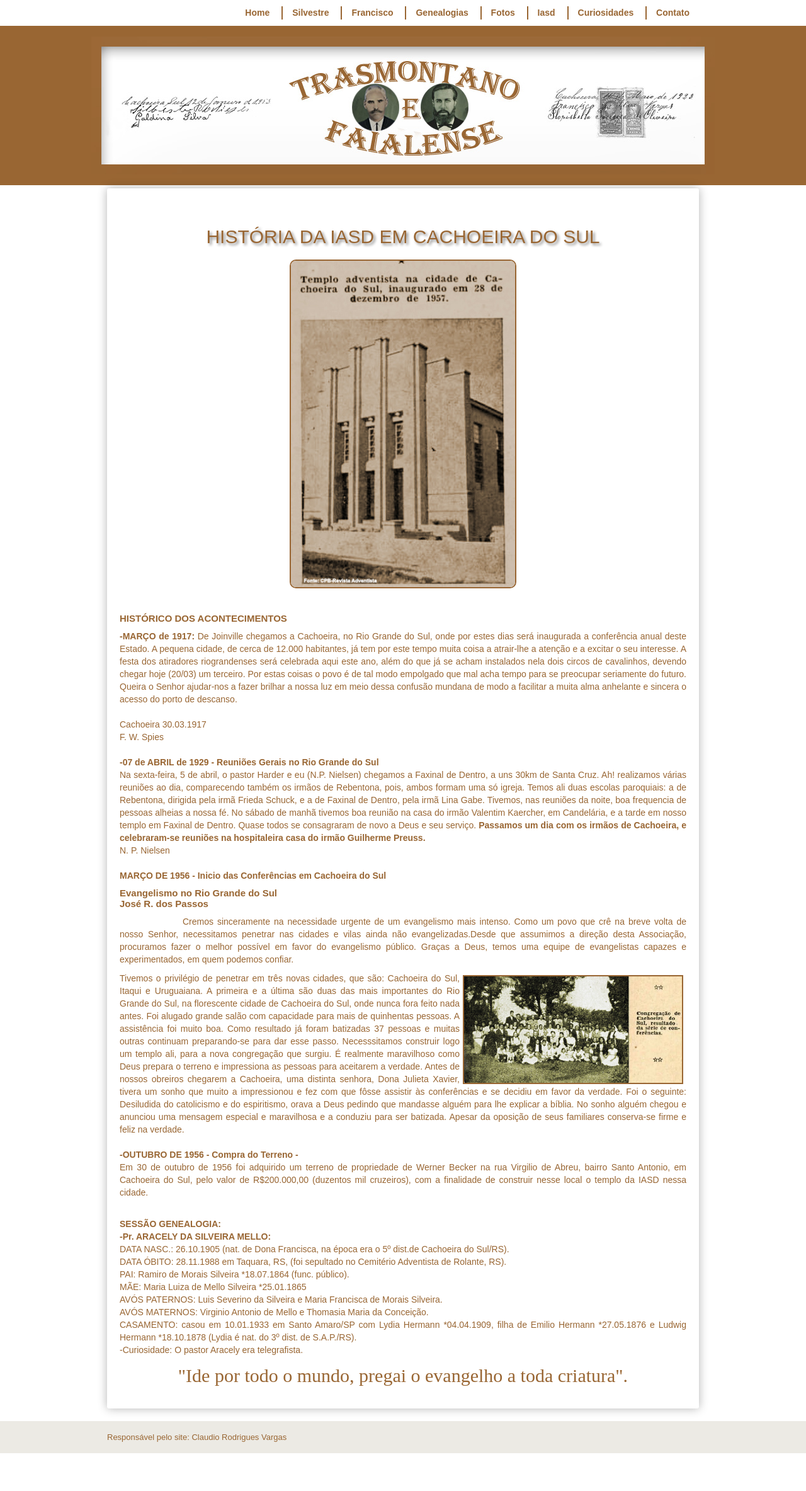
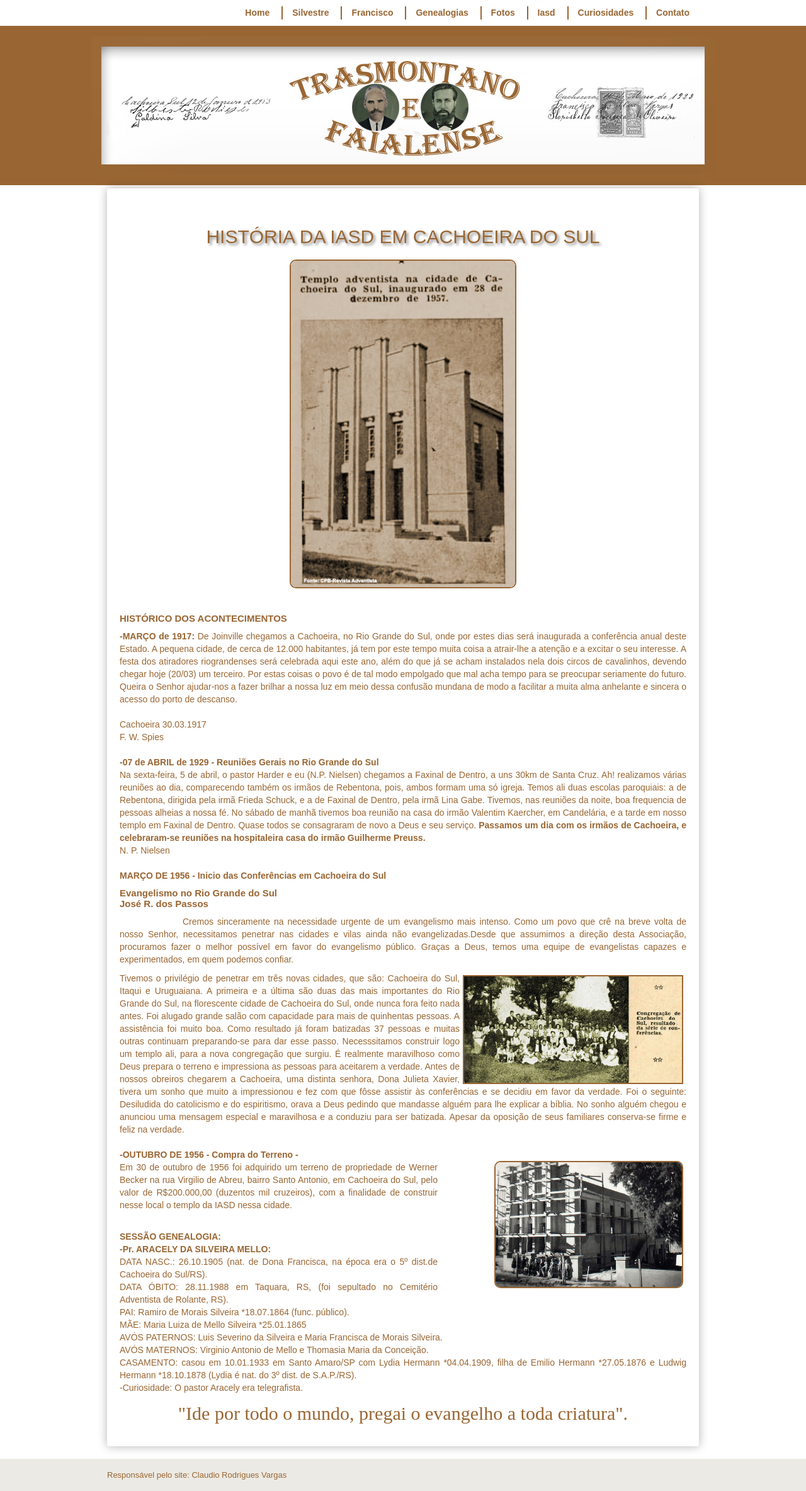
Before and after one commit to claudiovargas1955/claudiovargas1955.github.io, a Jekyll site: the page built from _pages/história-da-iasd-cachoeira.html, in a window 1280 px wide. Shown: the whole page at 63% size. Built offline with Jekyll 4.4.1, drawn with Linux system fonts in a browser that asks for light colours; some web fonts are replaced; before the commit the page ends 2307 px from its top, so only the background shows below that.

Commit message:
Update história-da-iasd-cachoeira.html

```diff
--- a/_pages/história-da-iasd-cachoeira.html
+++ b/_pages/história-da-iasd-cachoeira.html
@@ -140,10 +140,13 @@ templo ali, para a nova congregação que surgiu. É realmente maravilhoso como
 chegarem a Cachoeira, uma distinta senhora, Dona Julieta Xavier, tivera um sonho que muito a impressionou e fez com que fôsse assistir às conferências e se decidiu
 em favor da verdade. Foi o seguinte: Desiludida do catolicismo e do espiritismo, orava a Deus pedindo que mandasse alguém para lhe explicar a bíblia. No sonho alguém
 chegou e anunciou uma mensagem especial e maravilhosa e a conduziu para ser batizada. Apesar da oposição de seus familiares conserva-se firme e feliz na verdade.<br><br>
-
+<img class="esq2" style="float:right"; src="/images/iasd.jpg" class="img-responsive" width="300px" title="Templo em construção - setembro-1957";/>
 <b>-OUTUBRO DE 1956 - Compra do Terreno -</b><br>
 Em 30 de outubro de 1956 foi adquirido um terreno de propriedade de Werner Becker na rua Virgilio de Abreu, bairro Santo Antonio, em Cachoeira do Sul, pelo valor
 de R$200.000,00 (duzentos mil cruzeiros), com a finalidade de construir nesse local o templo da IASD nessa cidade.<br><br>
+
+
+
 
 <p><b>SESSÃO GENEALOGIA:</b><br>
 <b>-Pr. ARACELY DA SILVEIRA MELLO: </b><br>
```
